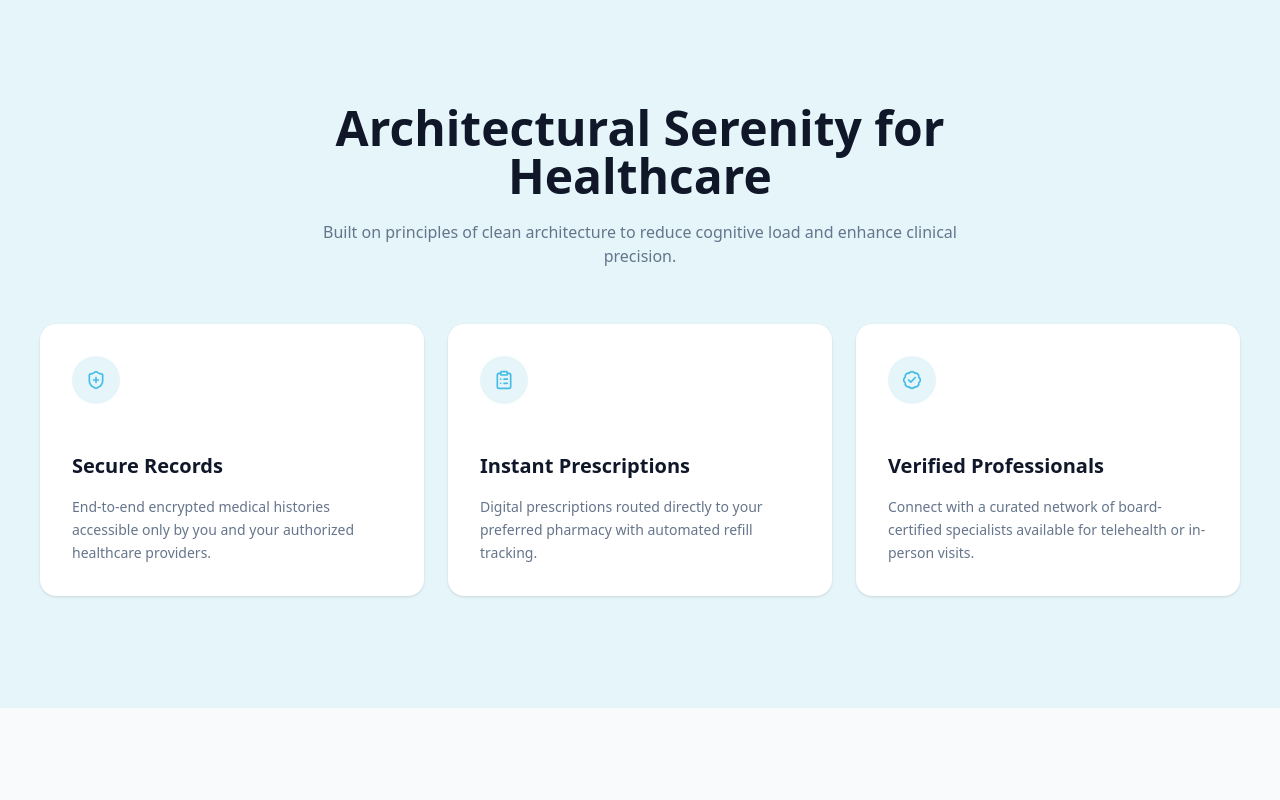
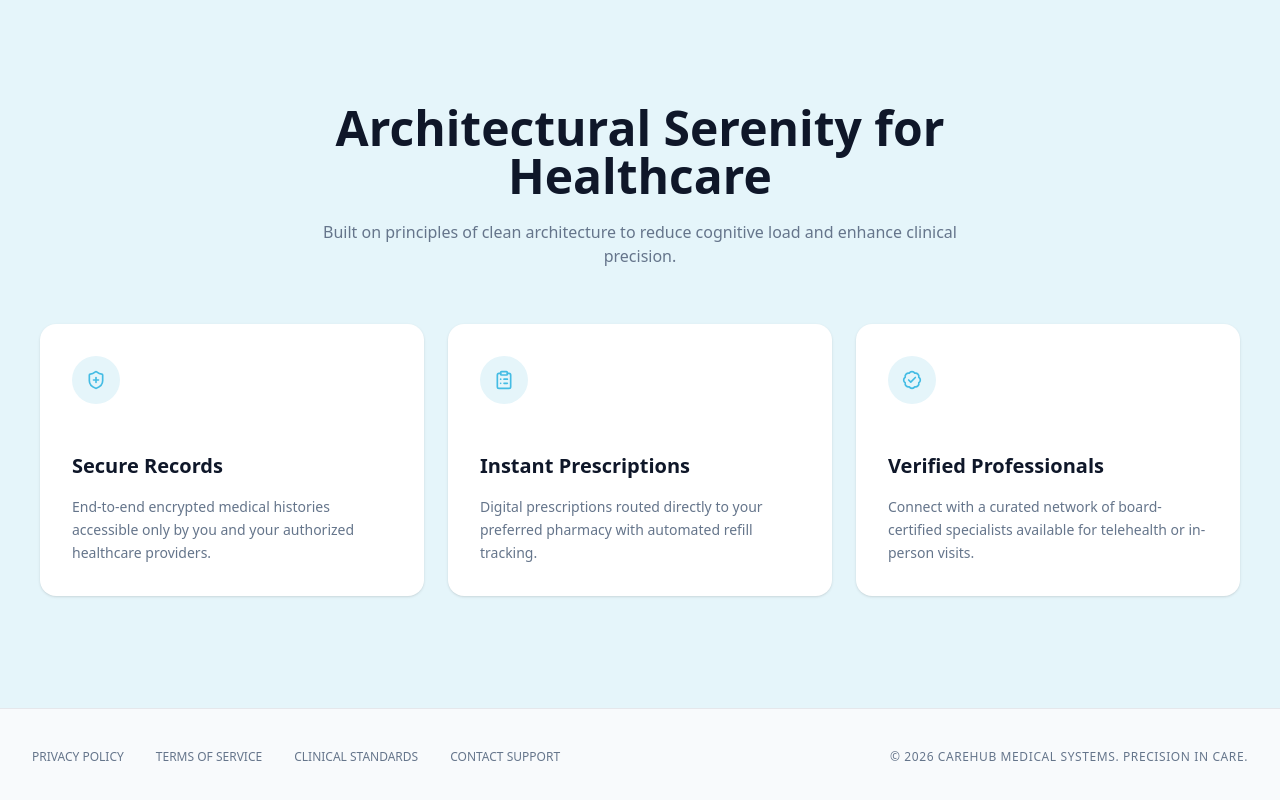
Before and after one commit to honda4coding/carehub, a Next.js app: page / in a window 1280 px wide. Shown: the part 768-1568 px from the top of the page. Before the commit the page ends 1476 px from the top, so only its background shows below. Built offline with nearby package versions, Linux system fonts and the light colour scheme.

Commit message:
feature/ create footer

```diff
--- a/src/app/layout.tsx
+++ b/src/app/layout.tsx
@@ -1,6 +1,7 @@
 import type { Metadata } from "next";
 import { Geist, Geist_Mono } from "next/font/google";
 import "./globals.css";
+import Footer from "@/components/Footer";
 
 const geistSans = Geist({
   variable: "--font-geist-sans",
@@ -27,7 +28,10 @@
       lang="en"
       className={`${geistSans.variable} ${geistMono.variable} h-full antialiased`}
     >
-      <body className="min-h-full flex flex-col">{children}</body>
+      <body className="min-h-full flex flex-col">
+        <main className="flex-1">{children}</main>
+        <Footer />
+      </body>
     </html>
   );
 }
--- /dev/null
+++ b/src/components/Footer.tsx
@@ -0,0 +1,48 @@
+"use client";
+
+import Link from "next/link";
+
+export default function Footer() {
+  return (
+    <footer className="bg-[hsl(var(--color-background))] border-t border-gray-200 mt-auto">
+      <div className="max-w-7xl mx-auto px-4 sm:px-6 lg:px-8 py-10">
+        <div className="flex flex-col md:flex-row text-center justify-between items-center gap-8">
+          {/* Footer Links */}
+          <div className="flex flex-col md:flex-row gap-6 md:gap-8">
+            <Link
+              href="#"
+              className="text-[hsl(var(--color-text-muted))] hover:text-[hsl(var(--color-primary))] hover:underline-offset-3 hover:underline font-medium text-xs uppercase"
+            >
+              Privacy Policy
+            </Link>
+            <Link
+              href="#"
+              className="text-[hsl(var(--color-text-muted))] hover:text-[hsl(var(--color-primary))] hover:underline-offset-3 hover:underline font-medium text-xs uppercase"
+            >
+              Terms of Service
+            </Link>
+            <Link
+              href="#)"
+              className="text-[hsl(var(--color-text-muted))] hover:text-[hsl(var(--color-primary))] hover:underline-offset-3 hover:underline font-medium text-xs uppercase"
+            >
+              Clinical Standards
+            </Link>
+            <Link
+              href="#"
+              className="text-[hsl(var(--color-text-muted))] hover:text-[hsl(var(--color-primary))] hover:underline-offset-3 hover:underline font-medium text-xs uppercase"
+            >
+              Contact Support
+            </Link>
+          </div>
+
+          {/* Copyright */}
+          <div className="text-center md:text-right">
+            <p className="text-[hsl(var(--color-text-muted))] text-xs uppercase tracking-wider">
+              © 2026 CareHub Medical Systems. Precision in Care.
+            </p>
+          </div>
+        </div>
+      </div>
+    </footer>
+  );
+}
```
